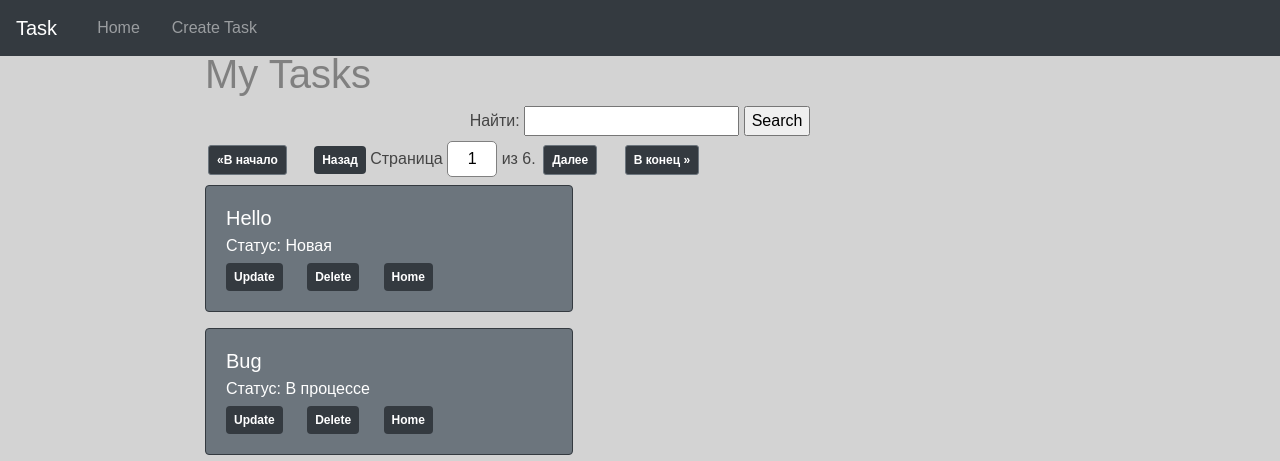
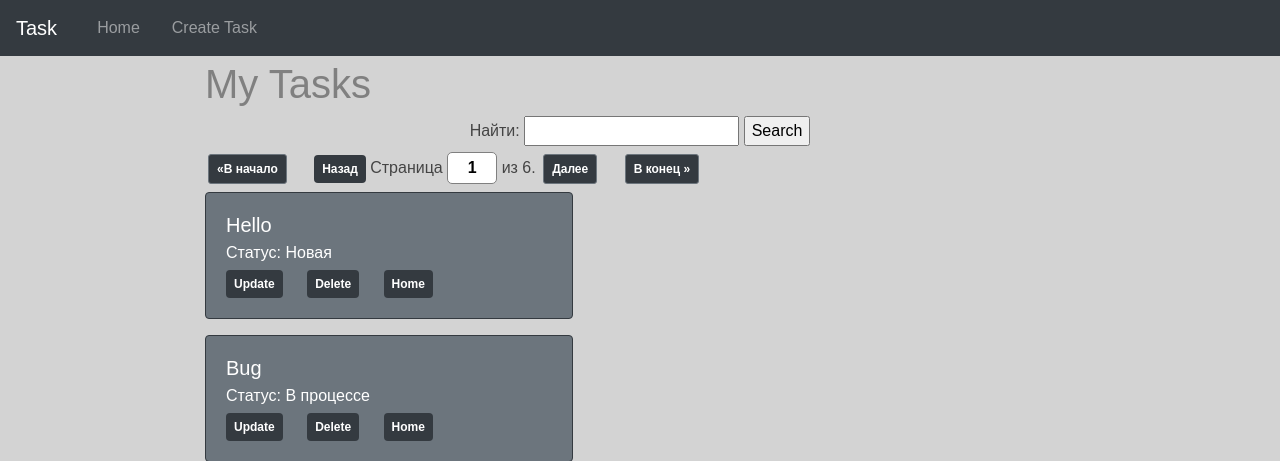
Before and after one commit to Artur1303/homework49, a Django app: page / in a window 1280 px wide. Shown: the top 461 px of the page. Run offline with Django 3.2, Linux system fonts and the light colour scheme; data comes from the database, SQL or seed files in the repository; some libraries are stand-ins or nearby versions.

Commit message:
поправил  стили index

```diff
--- a/source/webapp/static/css/style.css
+++ b/source/webapp/static/css/style.css
@@ -88,7 +88,7 @@ body {
 }
 
 .my{
-    padding-top: 50px;
+    padding-top: 60px;
     color: grey;
 }
 
@@ -125,10 +125,10 @@ body {
 
 .pagination .current-page input {
     width: 50px;
-    padding: 5px 7px;
+    padding: 3px 5px;
     font-size: inherit;
     border-radius: 5px;
     text-align: center;
     border: solid 1px gray;
-
+    font-weight: bold;
 }
```
